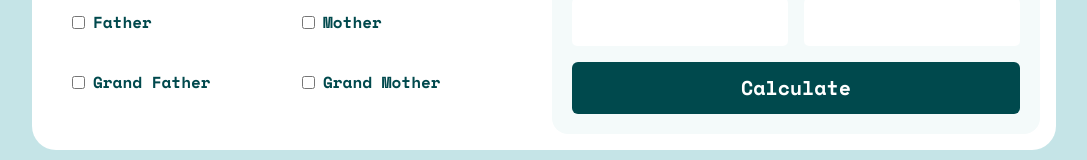
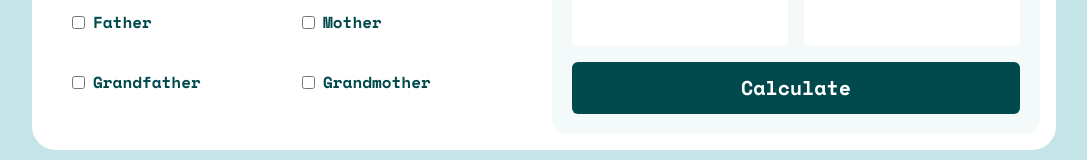
Before and after one commit to shaz1d/inheritence-calculator, a React (Vite) app: page / in a window 1280 px wide. Shown: the part 278-438 px from the top of the page, without its empty margins (96-1183 px from the left). Built offline with nearby package versions, Linux system fonts and the light colour scheme.

Commit message:
feat: relatives input check validation add

```diff
--- a/src/components/MainContent.tsx
+++ b/src/components/MainContent.tsx
@@ -1,22 +1,145 @@
+import { useReducer, useState } from "react";
 import PropertyInput from "./PropertyInput";
 import RelativeInput from "./RelativeInput";
 import Result from "./Result";
 
+type State = {
+  hasChild: boolean;
+  hasSon: boolean;
+  hasDaughter: boolean;
+  hasFather: boolean;
+  hasMother: boolean;
+  hasTrueGrandfather: boolean;
+  hasTrueGrandmother: boolean;
+  hasWife: boolean;
+  hasHusband: boolean;
+};
+type Action = {
+  type: string;
+};
+
 const MainContent = () => {
+  const [conditions, setConditions] = useState({
+    hasChild: false,
+    hasSon: false,
+    hasDaughter: false,
+    hasFather: false,
+    hasMother: false,
+    hasTrueGrandfather: false,
+    hasTrueGrandmother: false,
+    hasWife: false,
+    hasHusband: false,
+  });
+
+  function reducer(state: State, action: Action) {
+    switch (action.type) {
+      case "husband": {
+        return {
+          ...state,
+          hasHusband: state.hasWife === true ? false : !state.hasHusband,
+        };
+      }
+      case "wife": {
+        return {
+          ...state,
+          hasWife: state.hasHusband === true ? false : !state.hasWife,
+        };
+      }
+      case "son": {
+        return {
+          ...state,
+          hasSon: !state.hasSon,
+          hasChild: state.hasSon || state.hasDaughter ? true : false,
+        };
+      }
+      case "daughter": {
+        return {
+          ...state,
+          hasDaughter: !state.hasDaughter,
+          hasChild: state.hasSon || state.hasDaughter ? true : false,
+        };
+      }
+      case "father": {
+        return {
+          ...state,
+          hasFather: !state.hasFather,
+        };
+      }
+      case "mother": {
+        return {
+          ...state,
+          hasMother: !state.hasMother,
+        };
+      }
+      case "grandfather": {
+        return {
+          ...state,
+          hasTrueGrandfather: !state.hasTrueGrandfather,
+        };
+      }
+      case "grandmother": {
+        return {
+          ...state,
+          hasTrueGrandmother: !state.hasTrueGrandmother,
+        };
+      }
+      default:
+        return state;
+    }
+  }
+  const [state, dispatch] = useReducer(reducer, conditions);
+
+  function calculate() {
+    setConditions({ ...conditions, hasHusband: true });
+    console.log(conditions);
+  }
+
   return (
     <div>
       <div className="bg-white p-4 rounded-3xl grid grid-cols-8 gap-4 mb-6">
         <div className="col-span-4 p-6 text-pest-600">
           <h2 className="text-xl">Relatives List</h2>
           <div className="grid grid-cols-2 gap-5 mt-6">
-            <RelativeInput name="Husband" />
-            <RelativeInput name="Wife" />
-            <RelativeInput name="Son" />
-            <RelativeInput name="Daughter" />
-            <RelativeInput name="Father" />
-            <RelativeInput name="Mother" />
-            <RelativeInput name="Grand Father" />
-            <RelativeInput name="Grand Mother" />
+            <RelativeInput
+              name="Husband"
+              isChecked={state.hasHusband}
+              dispatch={dispatch}
+            />
+            <RelativeInput
+              name="Wife"
+              isChecked={state.hasWife}
+              dispatch={dispatch}
+            />
+            <RelativeInput
+              name="Son"
+              isChecked={state.hasSon}
+              dispatch={dispatch}
+            />
+            <RelativeInput
+              name="Daughter"
+              isChecked={state.hasDaughter}
+              dispatch={dispatch}
+            />
+            <RelativeInput
+              name="Father"
+              isChecked={state.hasFather}
+              dispatch={dispatch}
+            />
+            <RelativeInput
+              name="Mother"
+              isChecked={state.hasMother}
+              dispatch={dispatch}
+            />
+            <RelativeInput
+              name="Grandfather"
+              isChecked={state.hasTrueGrandfather}
+              dispatch={dispatch}
+            />
+            <RelativeInput
+              name="Grandmother"
+              isChecked={state.hasTrueGrandmother}
+              dispatch={dispatch}
+            />
           </div>
         </div>
         <div className="col-span-4 bg-pest-200 rounded-2xl p-5 text-pest-600">
@@ -26,7 +149,10 @@ const MainContent = () => {
             <PropertyInput name="Gold" type="vori" />
             <PropertyInput name="Silver" type="vori" />
             <PropertyInput name="Currency" type="taka" />
-            <button className="col-span-2 rounded-md bg-pest-600 text-white py-3 text-xl">
+            <button
+              className="col-span-2 rounded-md bg-pest-600 text-white py-3 text-xl"
+              onClick={calculate}
+            >
               Calculate
             </button>
           </div>
--- a/src/components/RelativeInput.tsx
+++ b/src/components/RelativeInput.tsx
@@ -1,11 +1,15 @@
 import { useState } from "react";
 
+type Action = {
+  type: string;
+};
 type Props = {
   name: string;
+  isChecked: boolean;
+  dispatch: React.Dispatch<Action>;
 };
 
-const RelativeInput = ({ name }: Props) => {
-  const [isChecked, setIsChecked] = useState(false);
+const RelativeInput = ({ name, isChecked, dispatch }: Props) => {
   const [sons, setSons] = useState(1);
 
   const handleChange = (e: React.ChangeEvent<HTMLInputElement>) => {
@@ -22,7 +26,9 @@ const RelativeInput = ({ name }: Props) => {
         className="cursor-pointer accent-pest-600"
         type="checkbox"
         checked={isChecked}
-        onChange={() => setIsChecked(!isChecked)}
+        onChange={() => {
+          dispatch({ type: name.toLowerCase() });
+        }}
         name={name}
         id={name}
       />
@@ -30,8 +36,8 @@ const RelativeInput = ({ name }: Props) => {
       {name.toLowerCase() === "husband" ||
       name.toLowerCase() === "father" ||
       name.toLowerCase() === "mother" ||
-      name.toLowerCase() === "grand father" ||
-      name.toLowerCase() === "grand mother" ||
+      name.toLowerCase() === "grandfather" ||
+      name.toLowerCase() === "grandmother" ||
       !isChecked ? null : (
         <input
           className="bg-pest-200 h-10 w-10 rounded-md text-center accent-pest-600"
```
